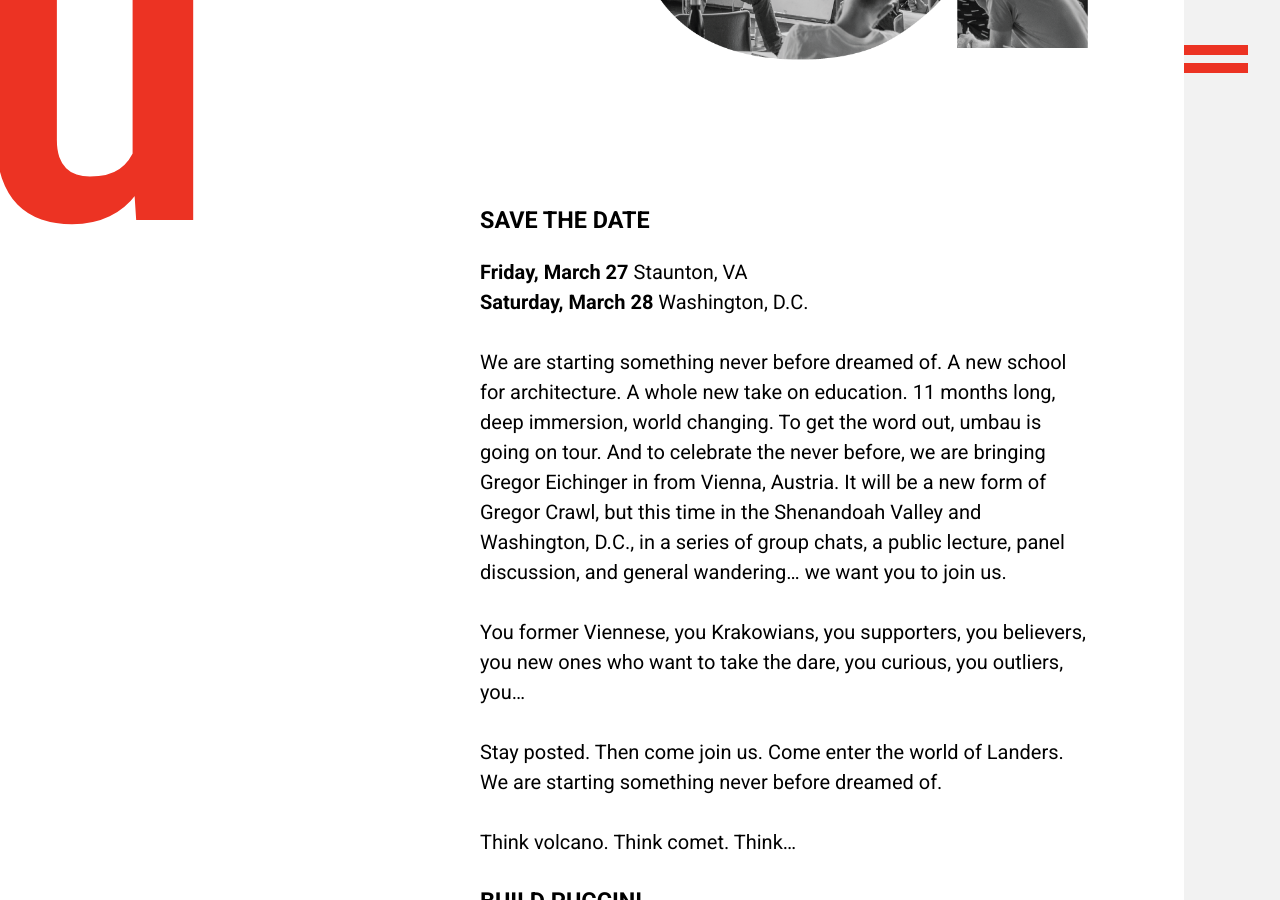
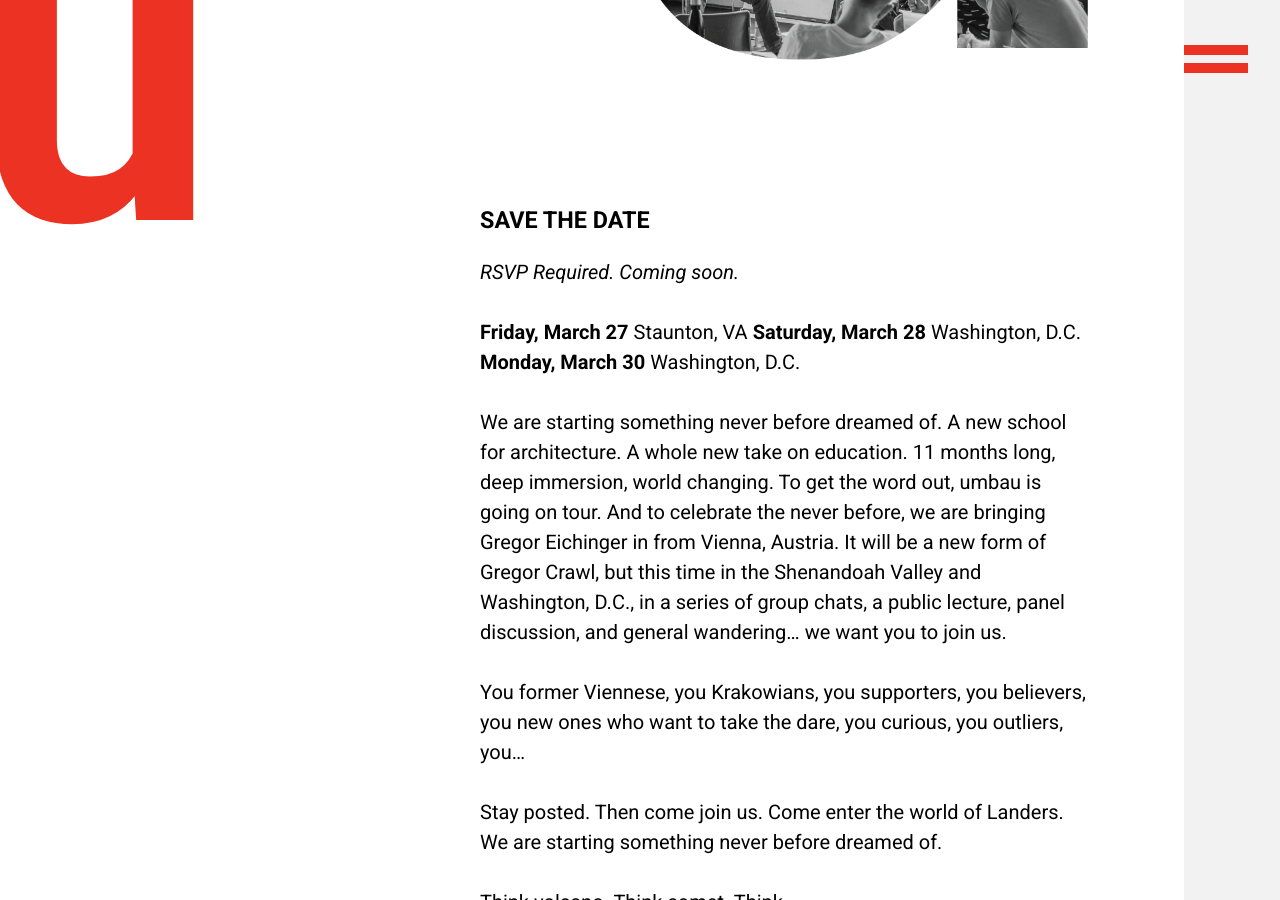
Before and after one commit to umbauschool/umbauschool.github.io, a Jekyll site: the page built from index.md, in a window 1280 px wide and 900 px high, scrolled down 2242 px. Built offline with Jekyll 4.4.1, drawn with Linux system fonts in a browser that asks for light colours; our own code applies the rules of GitHub Pages for plain Markdown files.

Commit message:
Update index.md

```diff
--- a/index.md
+++ b/index.md
@@ -10,9 +10,11 @@
 <img class="img--full" src="/img/world-premiere.png" alt="World Premiere">
 </div>
 ### SAVE THE DATE
+_RSVP Required. Coming soon._
 
 **Friday, March 27** Staunton, VA
 **Saturday, March 28** Washington, D.C.
+**Monday, March 30** Washington, D.C.
 
 We are starting something never before dreamed of. A new school for architecture. A whole new take on education. 11 months long, deep immersion, world changing. To get the word out, umbau is going on tour. And to celebrate the never before, we are bringing Gregor Eichinger in from Vienna, Austria. It will be a new form of Gregor Crawl, but this time in the Shenandoah Valley and Washington, D.C., in a series of group chats, a public lecture, panel discussion, and general wandering... we want you to join us.
 
```
